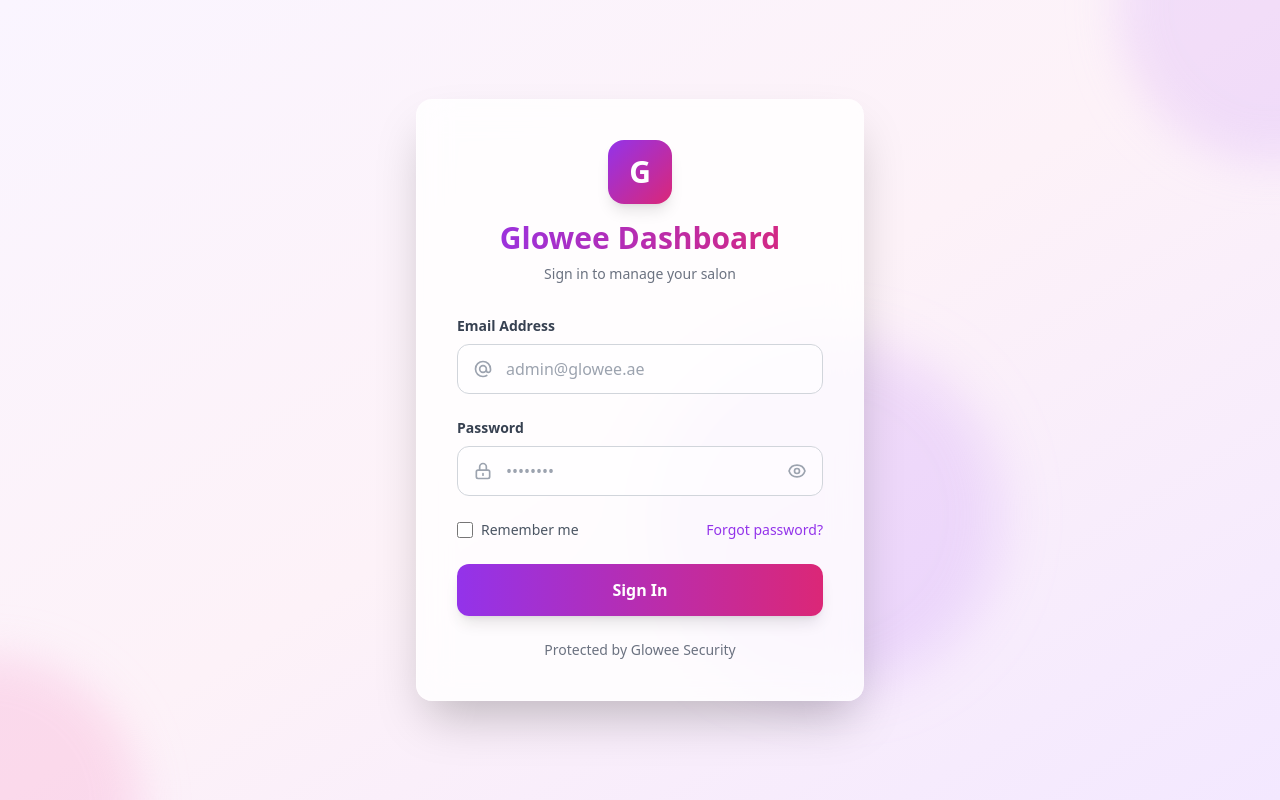
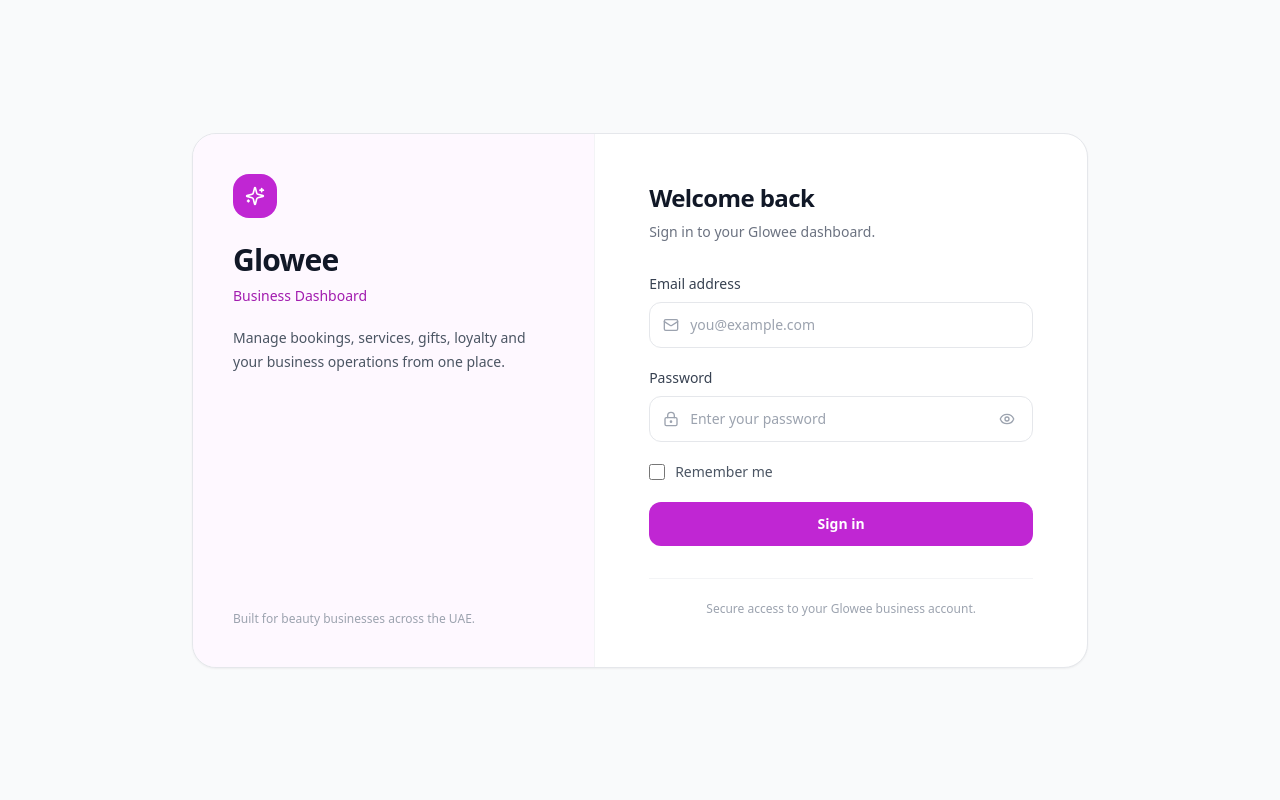
Before and after one commit to NoviTechae/glowee-dashboard, a Next.js app: page /login in a window 1280 px wide. Built offline with nearby package versions, Linux system fonts and the light colour scheme; no server answers.

Commit message:
Redesign dashboard login and salon layout

```diff
--- a/app/login/page.tsx
+++ b/app/login/page.tsx
@@ -1,225 +1,323 @@
-// app/login/page.tsx
 "use client";
 
-import { useState, useEffect } from "react";
+import {
+  useEffect,
+  useState,
+  type FormEvent,
+} from "react";
 import { useRouter } from "next/navigation";
+import {
+  AlertCircle,
+  Eye,
+  EyeOff,
+  Loader2,
+  LockKeyhole,
+  Mail,
+  Sparkles,
+} from "lucide-react";
+
 import { authApi } from "@/lib/api";
-import { saveLoginData, isAuthenticated, getRole, logout } from "@/lib/auth";
+import {
+  getRole,
+  isAuthenticated,
+  saveLoginData,
+} from "@/lib/auth";
 
 export default function LoginPage() {
   const router = useRouter();
 
   const [email, setEmail] = useState("");
-  const [password, setPassword] = useState("");
-  const [loading, setLoading] = useState(false);
-  const [showPassword, setShowPassword] = useState(false);
-  const [rememberMe, setRememberMe] = useState(false);
+  const [password, setPassword] =
+    useState("");
+  const [loading, setLoading] =
+    useState(false);
+  const [showPassword, setShowPassword] =
+    useState(false);
+  const [rememberMe, setRememberMe] =
+    useState(false);
+  const [error, setError] = useState("");
 
-  // ✅ FIXED: Check authentication but allow manual logout
   useEffect(() => {
-    // Check if user explicitly logged out
-    const justLoggedOut = sessionStorage.getItem('justLoggedOut');
+    const justLoggedOut =
+      sessionStorage.getItem(
+        "justLoggedOut"
+      );
 
     if (justLoggedOut) {
-      sessionStorage.removeItem('justLoggedOut');
-      return; // Don't auto-redirect
+      sessionStorage.removeItem(
+        "justLoggedOut"
+      );
+      return;
     }
 
-    // Only auto-redirect if authenticated
-    if (isAuthenticated()) {
+    if (!isAuthenticated()) {
+      return;
+    }
+
     const role = getRole();
-      if (role === "admin") {
-        router.replace("/admin");
-      } else {
-        router.replace("/salon");
-      }
-    }
+
+    router.replace(
+      role === "admin"
+        ? "/admin"
+        : "/salon"
+    );
   }, [router]);
 
-  const handleLogin = async (e: React.FormEvent) => {
-    e.preventDefault();
+  async function handleLogin(
+    event: FormEvent<HTMLFormElement>
+  ) {
+    event.preventDefault();
+
+    const cleanEmail = email.trim();
+
+    if (!cleanEmail || !password) {
+      setError(
+        "Enter your email and password."
+      );
+      return;
+    }
 
     try {
       setLoading(true);
+      setError("");
 
-      const data = await authApi.login(email, password);
+      const data = await authApi.login(
+        cleanEmail,
+        password
+      );
 
-      // ✅ Save login data
       saveLoginData(data);
 
-      // ✅ Set cookie with appropriate expiry based on "Remember Me"
-      const maxAge = rememberMe ? 7 * 24 * 60 * 60 : 24 * 60 * 60; // 7 days or 1 day
-      document.cookie = `dashboardToken=${data.token}; path=/; max-age=${maxAge}; SameSite=Strict`;
+      const maxAge = rememberMe
+        ? 7 * 24 * 60 * 60
+        : 24 * 60 * 60;
 
-      // Clear logout flag
-      sessionStorage.removeItem('justLoggedOut');
+      document.cookie =
+        `dashboardToken=${data.token}; ` +
+        `path=/; max-age=${maxAge}; SameSite=Strict`;
 
-      // Redirect based on role
-      if (data.account.role === "admin") {
-        router.push("/admin");
-      } else {
-        router.push("/salon");
-      }
-    } catch (err: any) {
-      alert(err.message || "Login failed. Please check your credentials.");
+      sessionStorage.removeItem(
+        "justLoggedOut"
+      );
+
+      router.push(
+        data.account.role === "admin"
+          ? "/admin"
+          : "/salon"
+      );
+    } catch (err: unknown) {
+      setError(
+        err instanceof Error
+          ? err.message
+          : "Login failed. Please check your credentials."
+      );
     } finally {
       setLoading(false);
     }
-  };
+  }
 
   return (
-    <div className="min-h-screen flex items-center justify-center bg-gradient-to-br from-purple-50 via-pink-50 to-purple-100 px-4">
-      {/* Background decorative elements */}
-      <div className="absolute inset-0 overflow-hidden pointer-events-none">
-        <div className="absolute -top-40 -right-40 w-80 h-80 bg-purple-300 rounded-full mix-blend-multiply filter blur-xl opacity-30 animate-blob"></div>
-        <div className="absolute -bottom-40 -left-40 w-80 h-80 bg-pink-300 rounded-full mix-blend-multiply filter blur-xl opacity-30 animate-blob animation-delay-2000"></div>
-        <div className="absolute top-1/2 left-1/2 transform -translate-x-1/2 -translate-y-1/2 w-80 h-80 bg-purple-400 rounded-full mix-blend-multiply filter blur-xl opacity-20 animate-blob animation-delay-4000"></div>
+    <main className="min-h-screen bg-gray-50 px-4 py-10">
+      <div className="mx-auto flex min-h-[calc(100vh-5rem)] max-w-6xl items-center justify-center">
+        <div className="grid w-full max-w-4xl overflow-hidden rounded-3xl border border-gray-200 bg-white shadow-sm lg:grid-cols-[0.9fr_1.1fr]">
+          {/* Brand panel */}
+          <section className="hidden border-r border-gray-100 bg-primary-50/60 p-10 lg:flex lg:flex-col lg:justify-between">
+            <div>
+              <div className="inline-flex h-11 w-11 items-center justify-center rounded-2xl bg-primary-600 text-white">
+                <Sparkles className="h-5 w-5" />
+              </div>
+
+              <h1 className="mt-6 text-3xl font-semibold tracking-tight text-gray-900">
+                Glowee
+              </h1>
+
+              <p className="mt-2 text-sm font-medium text-primary-700">
+                Business Dashboard
+              </p>
+
+              <p className="mt-5 max-w-sm text-sm leading-6 text-gray-600">
+                Manage bookings, services,
+                gifts, loyalty and your
+                business operations from one
+                place.
+              </p>
+            </div>
+
+            <p className="text-xs text-gray-400">
+              Built for beauty businesses
+              across the UAE.
+            </p>
+          </section>
+
+          {/* Login */}
+          <section className="p-7 sm:p-10 lg:p-12">
+            <div className="mx-auto max-w-sm">
+              <div className="lg:hidden">
+                <div className="inline-flex h-10 w-10 items-center justify-center rounded-xl bg-primary-600 text-white">
+                  <Sparkles className="h-5 w-5" />
+                </div>
+
+                <p className="mt-3 text-lg font-semibold text-gray-900">
+                  Glowee
+                </p>
+              </div>
+
+              <div className="mt-7 lg:mt-0">
+                <h2 className="text-2xl font-semibold tracking-tight text-gray-900">
+                  Welcome back
+                </h2>
+
+                <p className="mt-2 text-sm text-gray-500">
+                  Sign in to your Glowee
+                  dashboard.
+                </p>
               </div>
 
               <form
                 onSubmit={handleLogin}
-        className="relative bg-white/80 backdrop-blur-lg p-10 rounded-2xl shadow-2xl w-full max-w-md space-y-6 border border-white/20"
+                className="mt-8 space-y-5"
               >
-        {/* Logo/Brand */}
-        <div className="text-center mb-8">
-          <div className="inline-flex items-center justify-center w-16 h-16 bg-gradient-to-br from-purple-600 to-pink-600 rounded-2xl mb-4 shadow-lg">
-            <span className="text-3xl font-bold text-white">G</span>
+                {error && (
+                  <div className="flex gap-3 rounded-xl border border-red-200 bg-red-50 px-4 py-3">
+                    <AlertCircle className="mt-0.5 h-4 w-4 shrink-0 text-red-500" />
+
+                    <p className="text-sm leading-5 text-red-700">
+                      {error}
+                    </p>
                   </div>
-          <h1 className="text-3xl font-bold bg-gradient-to-r from-purple-600 to-pink-600 bg-clip-text text-transparent">
-            Glowee Dashboard
-          </h1>
-          <p className="text-gray-500 text-sm mt-2">Sign in to manage your salon</p>
-        </div>
+                )}
 
-        {/* Email Input */}
+                {/* Email */}
                 <div>
-          <label className="block text-sm font-semibold text-gray-700 mb-2">
-            Email Address
+                  <label
+                    htmlFor="email"
+                    className="mb-2 block text-sm font-medium text-gray-700"
+                  >
+                    Email address
                   </label>
+
                   <div className="relative">
-            <div className="absolute inset-y-0 left-0 pl-4 flex items-center pointer-events-none">
-              <svg className="h-5 w-5 text-gray-400" fill="none" viewBox="0 0 24 24" stroke="currentColor">
-                <path strokeLinecap="round" strokeLinejoin="round" strokeWidth={2} d="M16 12a4 4 0 10-8 0 4 4 0 008 0zm0 0v1.5a2.5 2.5 0 005 0V12a9 9 0 10-9 9m4.5-1.206a8.959 8.959 0 01-4.5 1.207" />
-              </svg>
-            </div>
+                    <Mail className="pointer-events-none absolute left-3.5 top-1/2 h-4 w-4 -translate-y-1/2 text-gray-400" />
+
                     <input
+                      id="email"
                       type="email"
-              placeholder="admin@glowee.ae"
-              className="w-full pl-12 pr-4 py-3 border border-gray-300 rounded-xl focus:ring-2 focus:ring-purple-500 focus:border-transparent transition-all outline-none bg-white/50"
                       value={email}
-              onChange={(e) => setEmail(e.target.value)}
+                      onChange={(event) =>
+                        setEmail(
+                          event.target.value
+                        )
+                      }
+                      autoComplete="email"
+                      placeholder="you@example.com"
                       required
+                      disabled={loading}
+                      className="w-full rounded-xl border border-gray-200 bg-white py-3 pl-10 pr-4 text-sm text-gray-900 outline-none transition placeholder:text-gray-400 focus:border-primary-400 focus:ring-4 focus:ring-primary-50 disabled:cursor-not-allowed disabled:bg-gray-50"
                     />
                   </div>
                 </div>
 
-        {/* Password Input */}
+                {/* Password */}
                 <div>
-          <label className="block text-sm font-semibold text-gray-700 mb-2">
+                  <div className="mb-2 flex items-center justify-between">
+                    <label
+                      htmlFor="password"
+                      className="text-sm font-medium text-gray-700"
+                    >
                       Password
                     </label>
+                  </div>
+
                   <div className="relative">
-            <div className="absolute inset-y-0 left-0 pl-4 flex items-center pointer-events-none">
-              <svg className="h-5 w-5 text-gray-400" fill="none" viewBox="0 0 24 24" stroke="currentColor">
-                <path strokeLinecap="round" strokeLinejoin="round" strokeWidth={2} d="M12 15v2m-6 4h12a2 2 0 002-2v-6a2 2 0 00-2-2H6a2 2 0 00-2 2v6a2 2 0 002 2zm10-10V7a4 4 0 00-8 0v4h8z" />
-              </svg>
-            </div>
+                    <LockKeyhole className="pointer-events-none absolute left-3.5 top-1/2 h-4 w-4 -translate-y-1/2 text-gray-400" />
+
                     <input
-              type={showPassword ? "text" : "password"}
-              placeholder="••••••••"
-              className="w-full pl-12 pr-12 py-3 border border-gray-300 rounded-xl focus:ring-2 focus:ring-purple-500 focus:border-transparent transition-all outline-none bg-white/50"
+                      id="password"
+                      type={
+                        showPassword
+                          ? "text"
+                          : "password"
+                      }
                       value={password}
-              onChange={(e) => setPassword(e.target.value)}
+                      onChange={(event) =>
+                        setPassword(
+                          event.target.value
+                        )
+                      }
+                      autoComplete="current-password"
+                      placeholder="Enter your password"
                       required
+                      disabled={loading}
+                      className="w-full rounded-xl border border-gray-200 bg-white py-3 pl-10 pr-11 text-sm text-gray-900 outline-none transition placeholder:text-gray-400 focus:border-primary-400 focus:ring-4 focus:ring-primary-50 disabled:cursor-not-allowed disabled:bg-gray-50"
                     />
+
                     <button
                       type="button"
-              onClick={() => setShowPassword(!showPassword)}
-              className="absolute inset-y-0 right-0 pr-4 flex items-center text-gray-400 hover:text-gray-600"
+                      onClick={() =>
+                        setShowPassword(
+                          (current) =>
+                            !current
+                        )
+                      }
+                      aria-label={
+                        showPassword
+                          ? "Hide password"
+                          : "Show password"
+                      }
+                      className="absolute right-3 top-1/2 -translate-y-1/2 rounded-lg p-1.5 text-gray-400 transition hover:bg-gray-50 hover:text-gray-600"
                     >
                       {showPassword ? (
-                <svg className="h-5 w-5" fill="none" viewBox="0 0 24 24" stroke="currentColor">
-                  <path strokeLinecap="round" strokeLinejoin="round" strokeWidth={2} d="M13.875 18.825A10.05 10.05 0 0112 19c-4.478 0-8.268-2.943-9.543-7a9.97 9.97 0 011.563-3.029m5.858.908a3 3 0 114.243 4.243M9.878 9.878l4.242 4.242M9.88 9.88l-3.29-3.29m7.532 7.532l3.29 3.29M3 3l3.59 3.59m0 0A9.953 9.953 0 0112 5c4.478 0 8.268 2.943 9.543 7a10.025 10.025 0 01-4.132 5.411m0 0L21 21" />
-                </svg>
+                        <EyeOff className="h-4 w-4" />
                       ) : (
-                <svg className="h-5 w-5" fill="none" viewBox="0 0 24 24" stroke="currentColor">
-                  <path strokeLinecap="round" strokeLinejoin="round" strokeWidth={2} d="M15 12a3 3 0 11-6 0 3 3 0 016 0z" />
-                  <path strokeLinecap="round" strokeLinejoin="round" strokeWidth={2} d="M2.458 12C3.732 7.943 7.523 5 12 5c4.478 0 8.268 2.943 9.542 7-1.274 4.057-5.064 7-9.542 7-4.477 0-8.268-2.943-9.542-7z" />
-                </svg>
+                        <Eye className="h-4 w-4" />
                       )}
                     </button>
                   </div>
                 </div>
 
-        {/* Remember Me */}
-        <div className="flex items-center justify-between">
-          <label className="flex items-center cursor-pointer group">
+                {/* Remember me */}
+                <label className="flex cursor-pointer items-center gap-2.5">
                   <input
                     type="checkbox"
                     checked={rememberMe}
-              onChange={(e) => setRememberMe(e.target.checked)}
-              className="w-4 h-4 text-purple-600 border-gray-300 rounded focus:ring-purple-500 cursor-pointer"
+                    onChange={(event) =>
+                      setRememberMe(
+                        event.target.checked
+                      )
+                    }
+                    className="h-4 w-4 rounded border-gray-300 text-primary-600 focus:ring-primary-500"
                   />
-            <span className="ml-2 text-sm text-gray-600 group-hover:text-gray-900">
+
+                  <span className="text-sm text-gray-600">
                     Remember me
                   </span>
                 </label>
-          <a href="#" className="text-sm text-purple-600 hover:text-purple-700 font-medium">
-            Forgot password?
-          </a>
-        </div>
 
-        {/* Login Button */}
                 <button
                   type="submit"
                   disabled={loading}
-          className="w-full bg-gradient-to-r from-purple-600 to-pink-600 text-white py-3.5 rounded-xl font-semibold shadow-lg hover:shadow-xl transform hover:scale-[1.02] transition-all duration-200 disabled:opacity-50 disabled:cursor-not-allowed disabled:transform-none"
+                  className="flex w-full items-center justify-center gap-2 rounded-xl bg-primary-600 px-4 py-3 text-sm font-semibold text-white transition hover:bg-primary-700 disabled:cursor-not-allowed disabled:opacity-60"
                 >
-          {loading ? (
-            <span className="flex items-center justify-center">
-              <svg className="animate-spin -ml-1 mr-3 h-5 w-5 text-white" xmlns="http://www.w3.org/2000/svg" fill="none" viewBox="0 0 24 24">
-                <circle className="opacity-25" cx="12" cy="12" r="10" stroke="currentColor" strokeWidth="4"></circle>
-                <path className="opacity-75" fill="currentColor" d="M4 12a8 8 0 018-8V0C5.373 0 0 5.373 0 12h4zm2 5.291A7.962 7.962 0 014 12H0c0 3.042 1.135 5.824 3 7.938l3-2.647z"></path>
-              </svg>
-              Signing in...
-            </span>
-          ) : (
-            "Sign In"
+                  {loading && (
+                    <Loader2 className="h-4 w-4 animate-spin" />
                   )}
+
+                  {loading
+                    ? "Signing in..."
+                    : "Sign in"}
                 </button>
-
-        {/* Footer */}
-        <p className="text-center text-sm text-gray-500 mt-6">
-          Protected by Glowee Security
-        </p>
               </form>
 
-      {/* Add animations */}
-      <style jsx>{`
-        @keyframes blob {
-          0% {
-            transform: translate(0px, 0px) scale(1);
-          }
-          33% {
-            transform: translate(30px, -50px) scale(1.1);
-          }
-          66% {
-            transform: translate(-20px, 20px) scale(0.9);
-          }
-          100% {
-            transform: translate(0px, 0px) scale(1);
-          }
-        }
-        .animate-blob {
-          animation: blob 7s infinite;
-        }
-        .animation-delay-2000 {
-          animation-delay: 2s;
-        }
-        .animation-delay-4000 {
-          animation-delay: 4s;
-        }
-      `}</style>
+              <div className="mt-8 border-t border-gray-100 pt-5">
+                <p className="text-center text-xs leading-5 text-gray-400">
+                  Secure access to your
+                  Glowee business account.
+                </p>
               </div>
+            </div>
+          </section>
+        </div>
+      </div>
+    </main>
   );
 }
```
Lines whose indentation alone changed are shown as unchanged.
